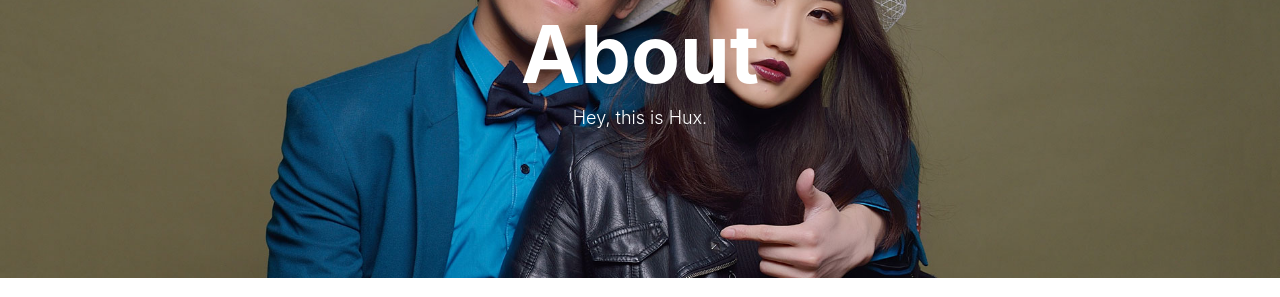
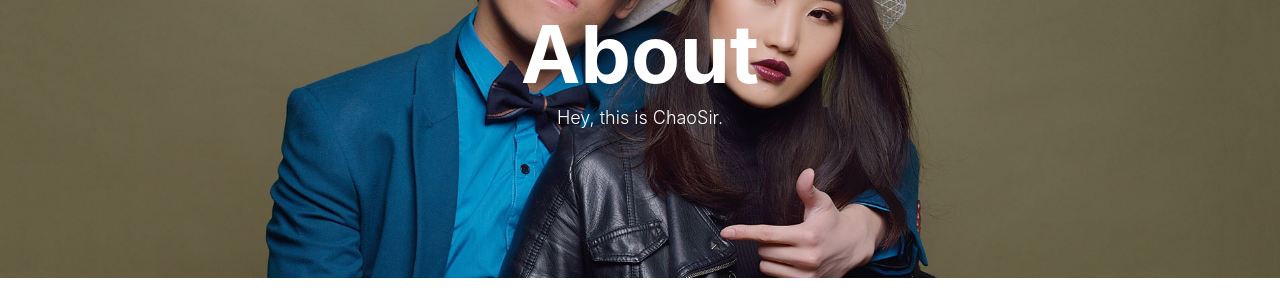
Before and after one commit to dcmi2020/dengchaoweb.github.io, a Jekyll site: the page built from about.html, in a window 1280 px wide and 1400 px high. Shown: the part 140-437 px from the top of the window. Built offline with Jekyll 4.4.1, drawn with Linux system fonts in a browser that asks for light colours; nearby versions of some CDN libraries; comment, search, counter and statistics services are not loaded.

Commit message:
修改页脚

```diff
--- a/_includes/footer.html
+++ b/_includes/footer.html
@@ -72,11 +72,11 @@
                 <p class="copyright text-muted">
                     Copyright &copy; {{ site.title }} {{ site.time | date: '%Y' }}
                     <br>
-                    Theme by <a href="http://huangxuan.me">Hux</a> |
+                    Theme by <a href="http://webchao.cn">ChaoSir</a> |
                     <iframe
                         style="margin-left: 2px; margin-bottom:-5px;"
                         frameborder="0" scrolling="0" width="91px" height="20px"
-                        src="https://ghbtns.com/github-btn.html?user=huxpro&repo=huxpro.github.io&type=star&count=true" >
+                        src="https://ghbtns.com/github-btn.html?user=dengchaoweb&repo=dengchaoweb.github.io&type=star&count=true" >
                     </iframe>
                 </p>
             </div>
--- a/about.html
+++ b/about.html
@@ -1,7 +1,7 @@
 ---
 layout: page
 title: "About"
-description: "Hey, this is Hux."
+description: "Hey, this is ChaoSir."
 header-img: "img/about-bg.jpg"
 ---
 
```
